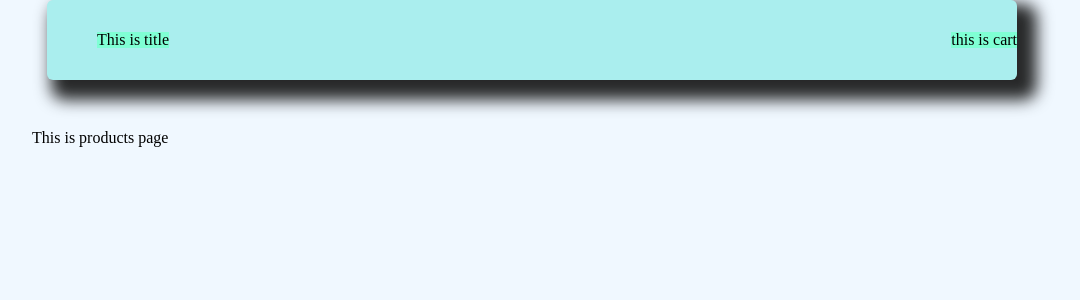
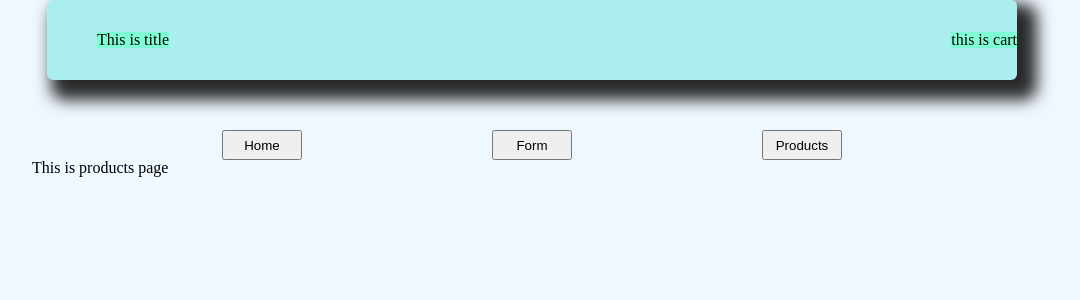
Before and after one commit to xpzwhisper/testjob, a React (Create React App) app: page /products in a window 1280 px wide. Shown: the top 300 px of the page, without its empty margins (108-1188 px from the left). Built offline with nearby package versions, Linux system fonts and the light colour scheme.

Commit message:
navbar / linking routes

```diff
--- a/src/components/Header.js
+++ b/src/components/Header.js
@@ -1,11 +1,49 @@
 import { StyledHeader } from "./Header.styled";
+import { useNavigate } from "react-router-dom";
+export const Header = () => {
+  let navigate = useNavigate();
 
-export const Header = () => {
   return (
     <>
       <StyledHeader>
-        <div className="header__title">This is title</div>
-        <div className="header__cart">this is cart</div>
+        <div className="header__main">
+          <div className="header__title">This is title</div>
+          <div className="header__cart">this is cart</div>
+        </div>
+        <nav className="header__navbar">
+          <div className="header__navbar_item">
+            <button
+              className="header__navbar_button"
+              onClick={() => {
+                navigate("/");
+              }}
+            >
+              Home
+            </button>
+          </div>
+
+          <div className="header__navbar_item">
+            <button
+              className="header__navbar_button"
+              onClick={() => {
+                navigate("/form");
+              }}
+            >
+              Form
+            </button>
+          </div>
+
+          <div className="header__navbar_item">
+            <button
+              className="header__navbar_button"
+              onClick={() => {
+                navigate("/products");
+              }}
+            >
+              Products
+            </button>
+          </div>
+        </nav>
       </StyledHeader>
     </>
   );
--- a/src/components/Header.styled.js
+++ b/src/components/Header.styled.js
@@ -1,5 +1,6 @@
 import styled from "styled-components";
 export const StyledHeader = styled.div`
+  .header__main {
     display: flex;
     justify-content: space-between;
     align-items: center;
@@ -10,10 +11,20 @@ export const StyledHeader = styled.div`
     margin-bottom: 50px;
     -webkit-box-shadow: 12px 12px 16px 8px rgba(0, 0, 0, 0.84);
     box-shadow: 12px 12px 16px 8px rgba(0, 0, 0, 0.84);
+  }
+  .header__main > * {
+    background-color: aquamarine;
+  }
   .header__title {
     margin-left: 50px;
   }
-  & > * {
-    background-color: aquamarine;
+
+  .header__navbar {
+    display: flex;
+    justify-content: space-evenly;
+  }
+  .header__navbar_button {
+    width: 80px;
+    height: 30px;
   }
 `;
--- a/src/components/Products.js
+++ b/src/components/Products.js
@@ -1,5 +1,3 @@
-import React from "react";
-
 export const Products = () => {
   return <div>This is products page</div>;
 };
```
Also changed, not shown: 1 other file (tests, documents, lock files or other folders). Lines whose indentation alone changed are shown as unchanged.
